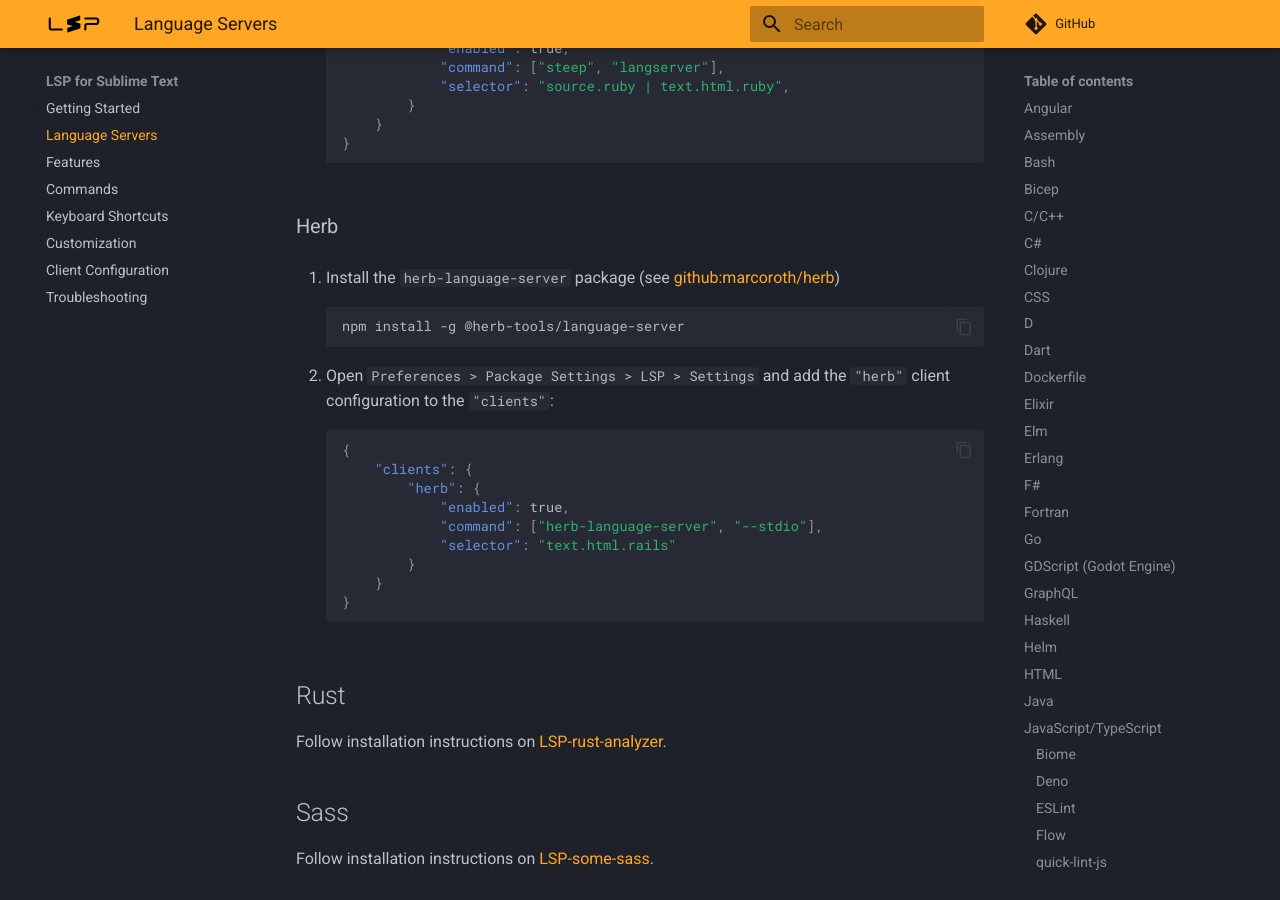
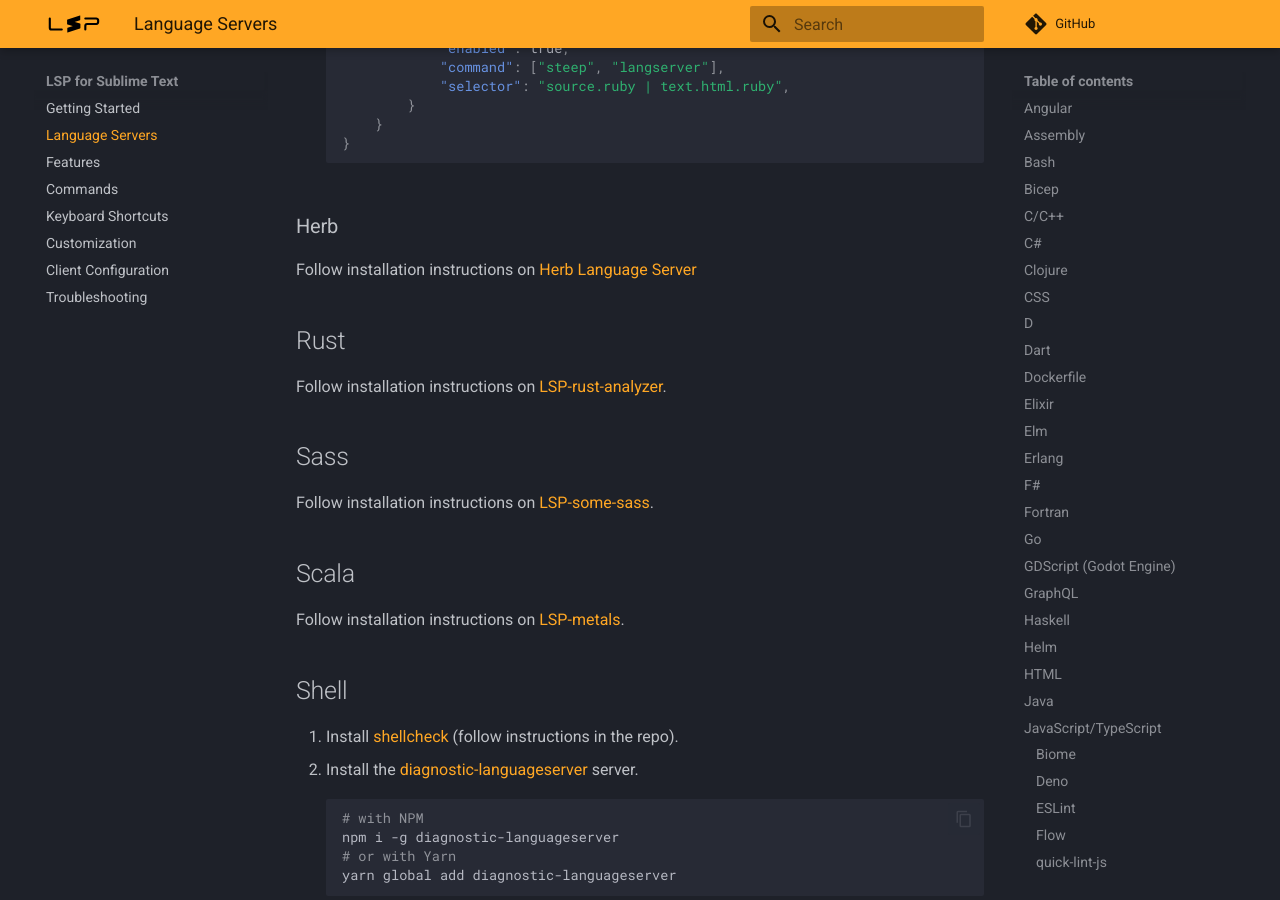
Before and after one commit to sublimelsp/LSP, an MkDocs documentation site: the page built from docs/src/language_servers.md, in a window 1280 px wide and 900 px high, scrolled down 18058 px. Built offline with MkDocs 1.6.1 and Material for MkDocs 9.7.7, drawn with Linux system fonts in a browser that asks for light colours; comment, search, counter and statistics services are not loaded.

Commit message:
Update Herb installation instructions
Since Herb Language Server already has official installation instructions for Sublime Text, this commit refers to them.

````diff
--- a/docs/src/language_servers.md
+++ b/docs/src/language_servers.md
@@ -757,25 +757,8 @@
     ```
 
 ### Herb
-1. Install the `herb-language-server` package (see [github:marcoroth/herb](https://github.com/marcoroth/herb))
 
-    ```sh
-    npm install -g @herb-tools/language-server
-    ```
-
-2. Open `Preferences > Package Settings > LSP > Settings` and add the `"herb"` client configuration to the `"clients"`:
-
-    ```jsonc
-    {
-        "clients": {
-            "herb": {
-                "enabled": true,
-                "command": ["herb-language-server", "--stdio"],
-                "selector": "text.html.rails"
-            }
-        }
-    }
-    ```
+Follow installation instructions on [Herb Language Server](https://herb-tools.dev/projects/language-server#sublime-text-using-sublime-lsp)
 
 ## Rust
 
````
